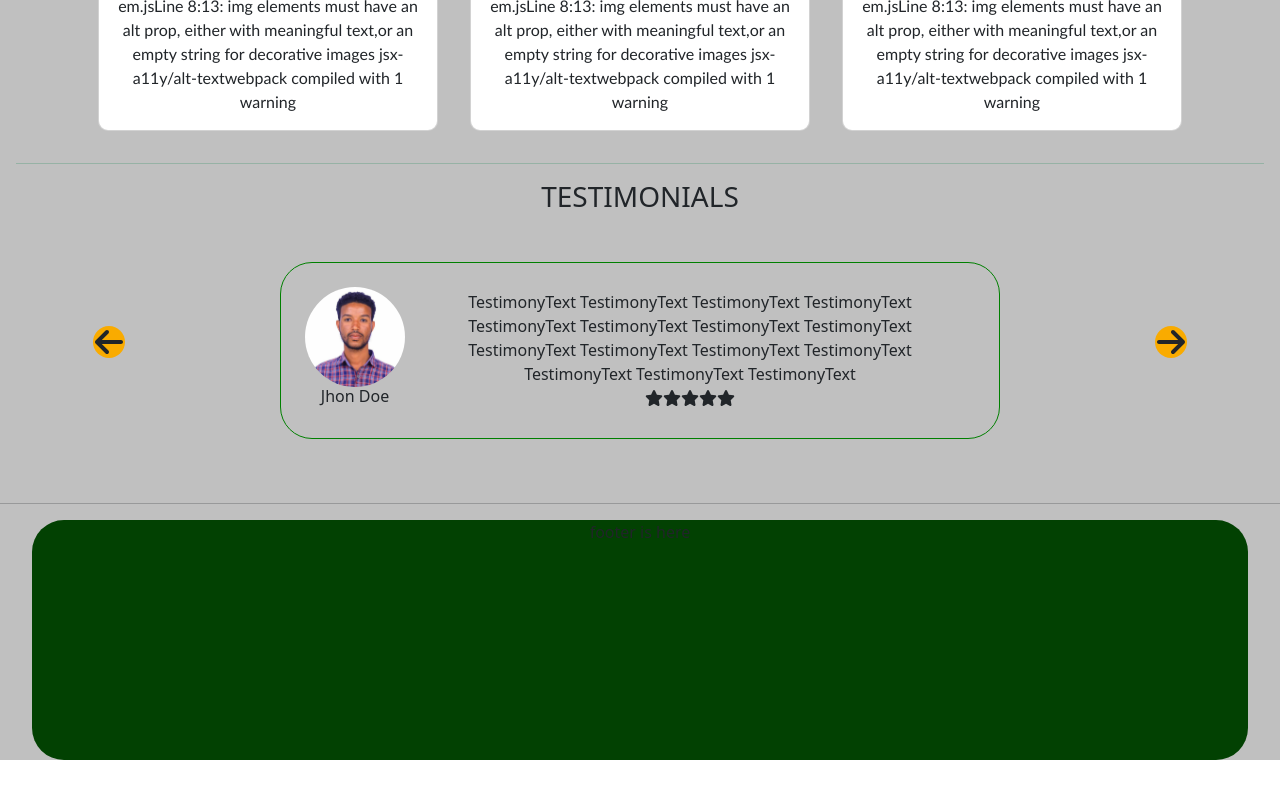
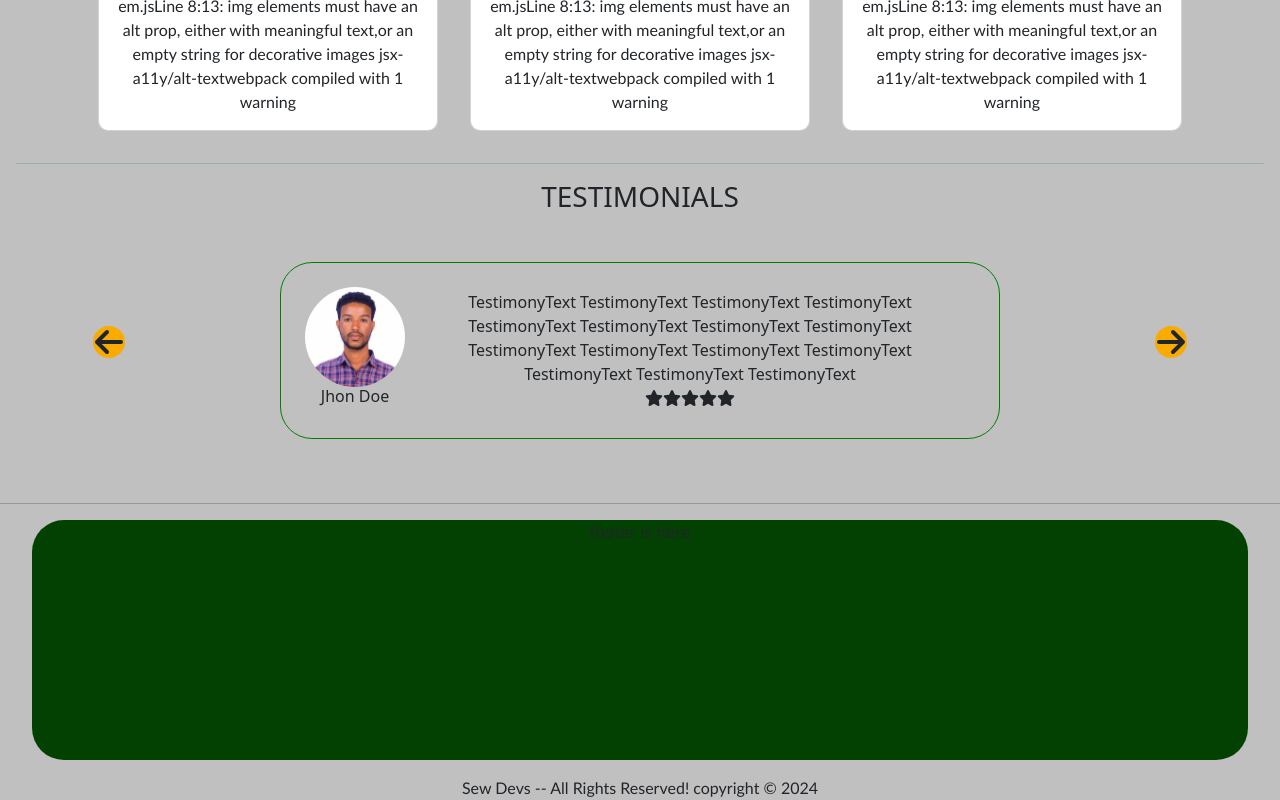
Before and after one commit to SEWLESEWBIAZEN/Personal_website, a React (Create React App) app in the folder client/: page / in a window 1280 px wide. Shown: the part 905-1705 px from the top of the page. Before the commit the page ends 1681 px from the top, so only its background shows below. Built offline with nearby package versions, Linux system fonts and the light colour scheme.

Commit message:
adding a copyright section

```diff
--- a/client/src/App.css
+++ b/client/src/App.css
@@ -3,41 +3,9 @@
 .App {
   text-align: center;
   background-color: silver;
-  margin: auto ;
-
 }
 
 .App-logo {
   height: 40vmin;
   pointer-events: none;
 }
-
-@media (prefers-reduced-motion: no-preference) {
-  .App-logo {
-    animation: App-logo-spin infinite 20s linear;
-  }
-}
-
-.App-header {
-  background-color: #282c34;
-  min-height: 100vh;
-  display: flex;
-  flex-direction: column;
-  align-items: center;
-  justify-content: center;
-  font-size: calc(10px + 2vmin);
-  color: white;
-}
-
-.App-link {
-  color: #61dafb;
-}
-
-@keyframes App-logo-spin {
-  from {
-    transform: rotate(0deg);
-  }
-  to {
-    transform: rotate(360deg);
-  }
-}
--- a/client/src/App.js
+++ b/client/src/App.js
@@ -1,6 +1,7 @@
 
 import './App.css';
 import Body from './components/body/Index';
+import CopyRight from './components/copyright/Index';
 import Footer from './components/footer/Footer';
 import NavBar from './components/navigation/nav';
 
@@ -10,7 +11,8 @@ function App() {
       <NavBar/>
       <Body/>
       <hr/>
-      <Footer/>
+     <Footer/>
+     <CopyRight/>
 
     </div>
   );
--- a/client/src/components/body/testimonials/index.css
+++ b/client/src/components/body/testimonials/index.css
@@ -4,6 +4,8 @@
     min-height: 7rem;
     max-width: 45rem;
     margin-top: 2.5rem;
+
+
 }
 .pimg{
     border-radius: 50px;
--- /dev/null
+++ b/client/src/components/copyright/Index.js
@@ -0,0 +1,12 @@
+import React from 'react'
+import './copyright.css'
+
+const Index = () => {
+  return (
+    <div className='copyright'>
+     Sew Devs -- All Rights Reserved!  copyright &copy; { new Date().getFullYear()}
+    </div>
+  )
+}
+
+export default Index
--- /dev/null
+++ b/client/src/components/copyright/copyright.css
@@ -0,0 +1,4 @@
+.copyright{
+    margin: 1rem auto auto;
+    font-family:'Trebuchet MS', 'Lucida Sans Unicode', 'Lucida Grande', 'Lucida Sans', Arial, sans-serif;
+}
--- a/client/src/components/footer/footer.css
+++ b/client/src/components/footer/footer.css
@@ -1,6 +1,7 @@
 .footer{
     background-color: rgb(2, 65, 2);
-    margin: 1rem 2rem;
+    margin:auto 2rem;
     border-radius: 2rem;
     height: 15rem;
+
 }
```
